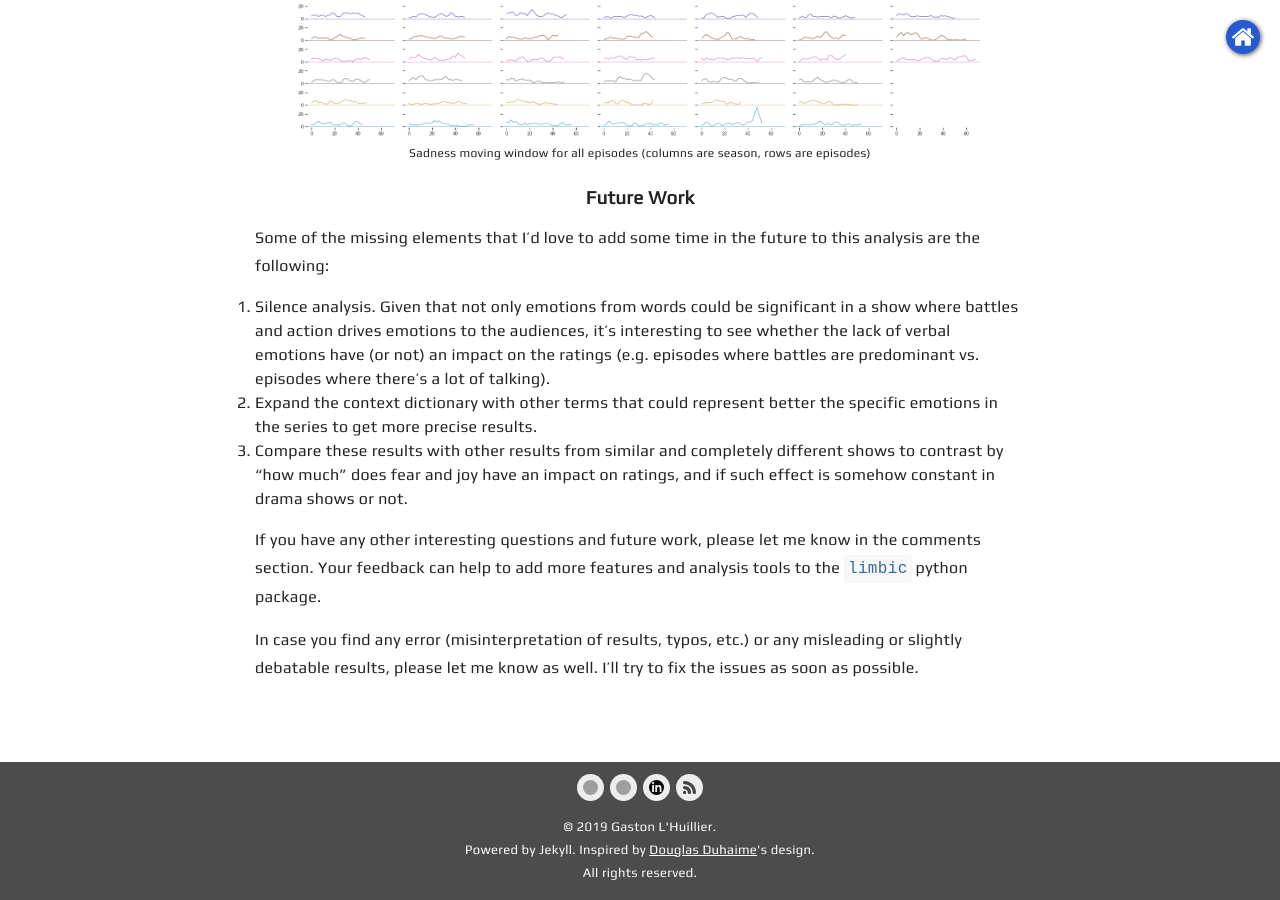
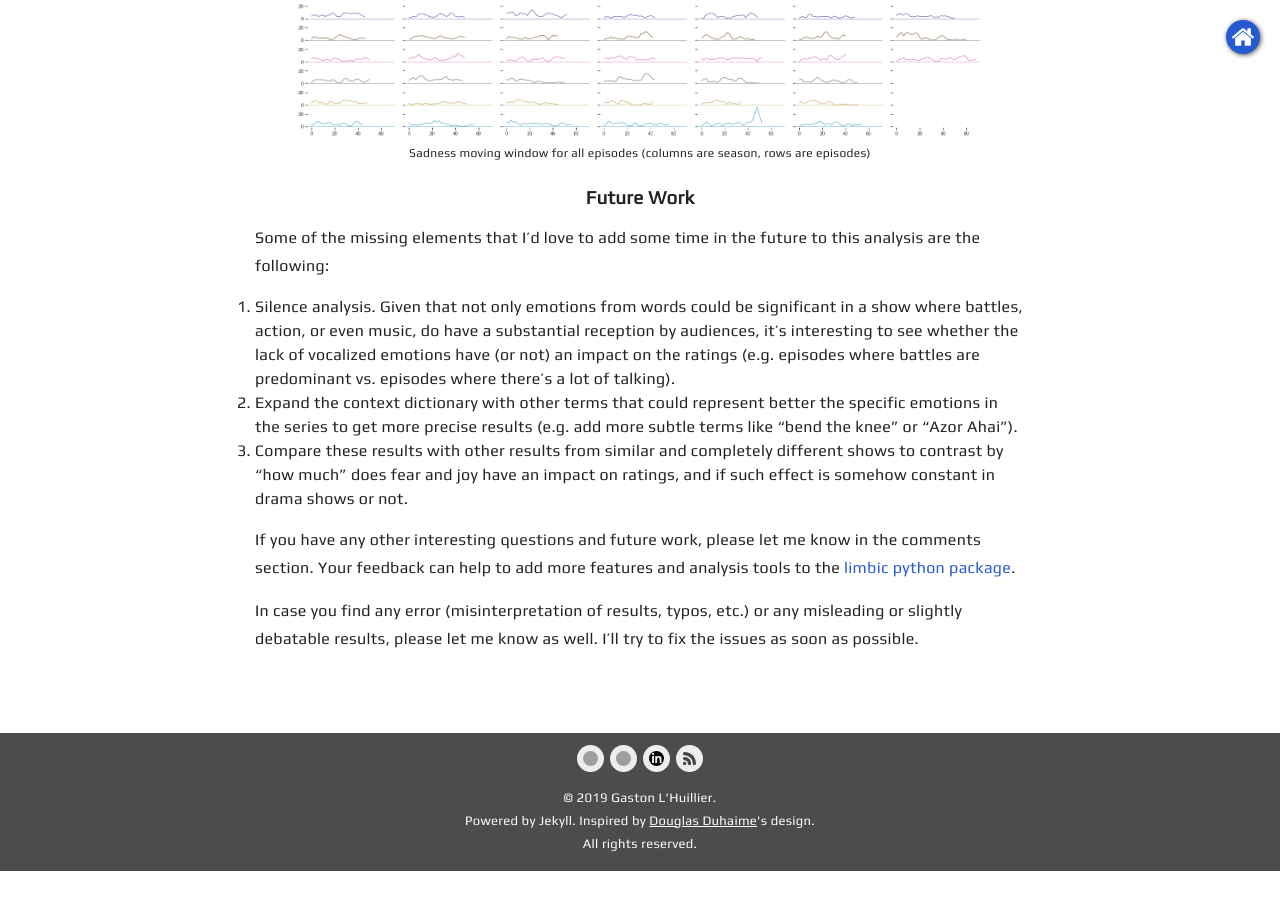
Before and after one commit to glhuilli/glhuilli.github.io, a Jekyll site: the page built from _posts/2019-04-14-got-analysis.markdown, in a window 1280 px wide and 900 px high, scrolled down 8013 px. Built offline with Jekyll 4.4.1, drawn with Linux system fonts in a browser that asks for light colours; some web fonts are replaced; formulas are drawn with MathJax 3; comment, search, counter and statistics services are not loaded; after the commit the page ends 8884 px from its top, so only the background shows below that; grey boxes are pictures that could not be loaded.

Commit message:
Rewording

```diff
--- a/_posts/2019-04-14-got-analysis.markdown
+++ b/_posts/2019-04-14-got-analysis.markdown
@@ -174,11 +174,11 @@ Also, you can see how low values are similar among all emotions, which might be
 
 Some of the missing elements that I'd love to add some time in the future to this analysis are the following:
 
-1. Silence analysis. Given that not only emotions from words could be significant in a show where battles and action drives emotions to the audiences, it's interesting to see whether the lack of verbal emotions have (or not) an impact on the ratings (e.g. episodes where battles are predominant vs. episodes where there's a lot of talking).
-2. Expand the context dictionary with other terms that could represent better the specific emotions in the series to get more precise results.
+1. Silence analysis. Given that not only emotions from words could be significant in a show where battles, action, or even music, do have a substantial reception by audiences, it's interesting to see whether the lack of vocalized emotions have (or not) an impact on the ratings (e.g. episodes where battles are predominant vs. episodes where there's a lot of talking).
+2. Expand the context dictionary with other terms that could represent better the specific emotions in the series to get more precise results (e.g. add more subtle terms like "bend the knee" or "Azor Ahai").
 3. Compare these results with other results from similar and completely different shows to contrast by "how much" does fear and joy have an impact on ratings, and if such effect is somehow constant in drama shows or not.
 
-If you have any other interesting questions and future work, please let me know in the comments section. Your feedback can help to add more features and analysis tools to the `limbic` python package.
+If you have any other interesting questions and future work, please let me know in the comments section. Your feedback can help to add more features and analysis tools to the [limbic python package](https://github.com/glhuilli/limbic).
 
 In case you find any error (misinterpretation of results, typos, etc.) or any misleading or slightly debatable results, please let me know as well. I'll try to fix the issues as soon as possible.
 
```
Also changed, not shown: 7 other files.
